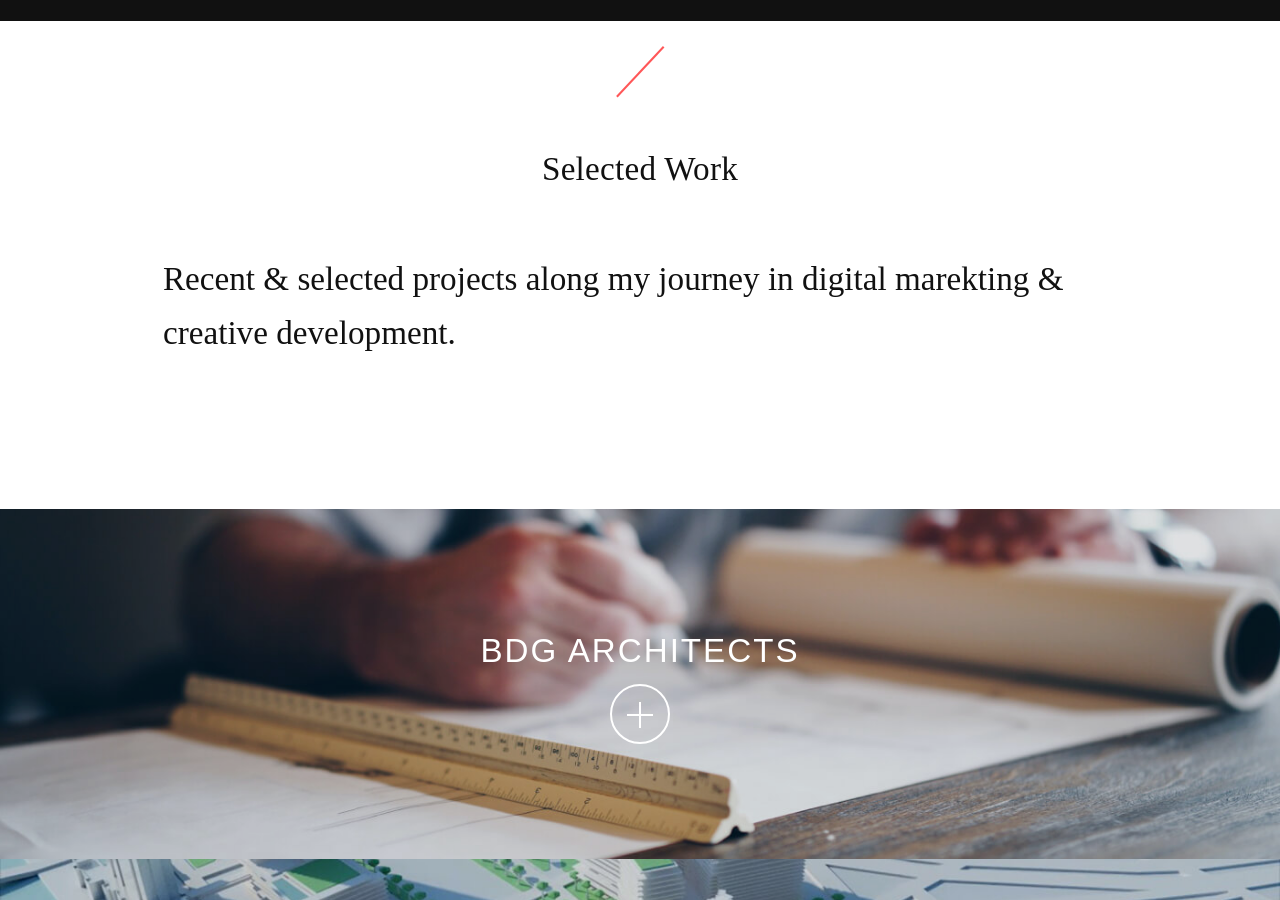
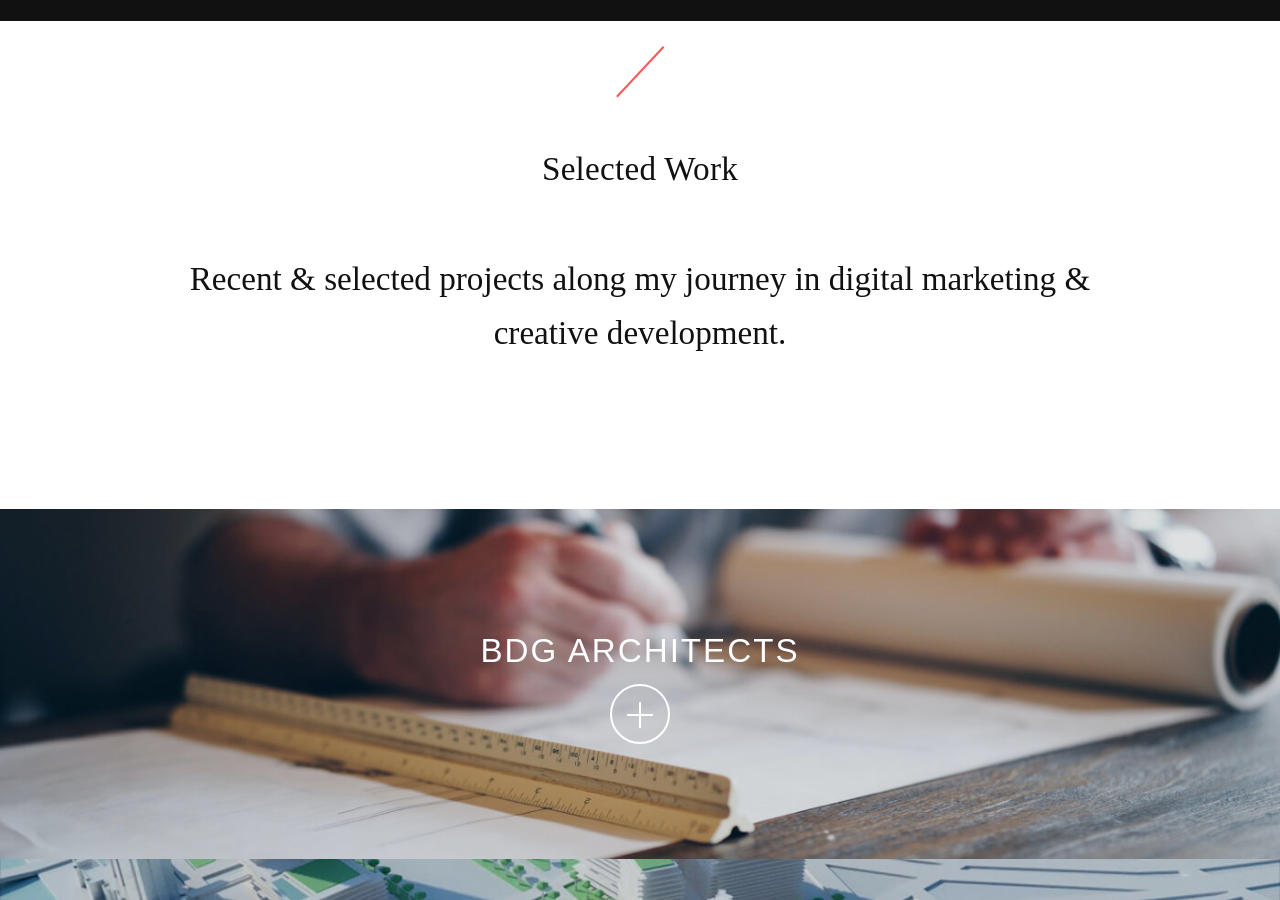
Before and after one commit to brianotoole/brickandmonitor, a Jekyll site: the page built from work.html, in a window 1280 px wide and 900 px high, scrolled down 504 px. Built offline with Jekyll 4.4.1, drawn with Linux system fonts in a browser that asks for light colours; some web fonts are replaced; a script that is not in the unit is left out.

Commit message:
update content on work pg

```diff
--- a/work.html
+++ b/work.html
@@ -11,7 +11,7 @@
       <div class="row-flex">
         <div class="row-flex__md-12">
           <h2 class="heading heading--centered">Selected Work</h2>
-          <p>Recent &amp; selected projects along my journey in digital marekting &amp; creative development.</p>
+          <p class="u-text-center">Recent &amp; selected projects along my journey in digital marketing &amp; creative development.</p>
         </div>
       </div>
     </div>
```
